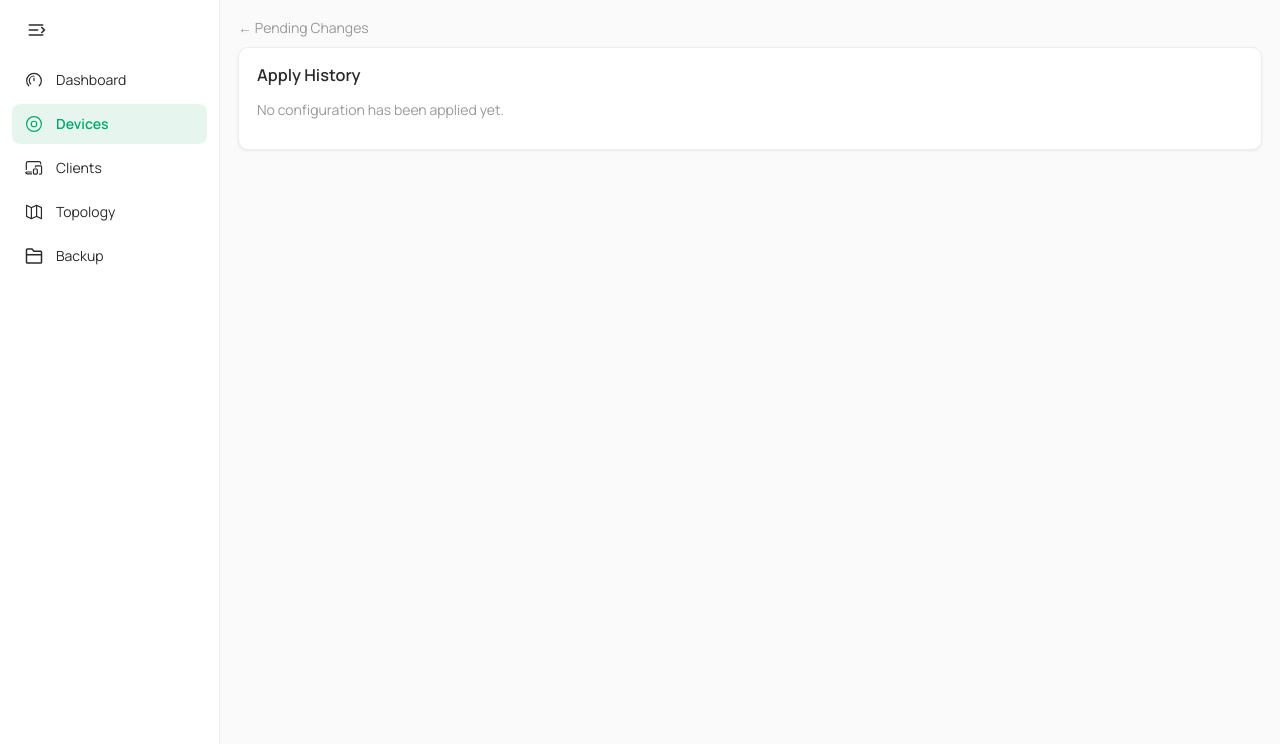
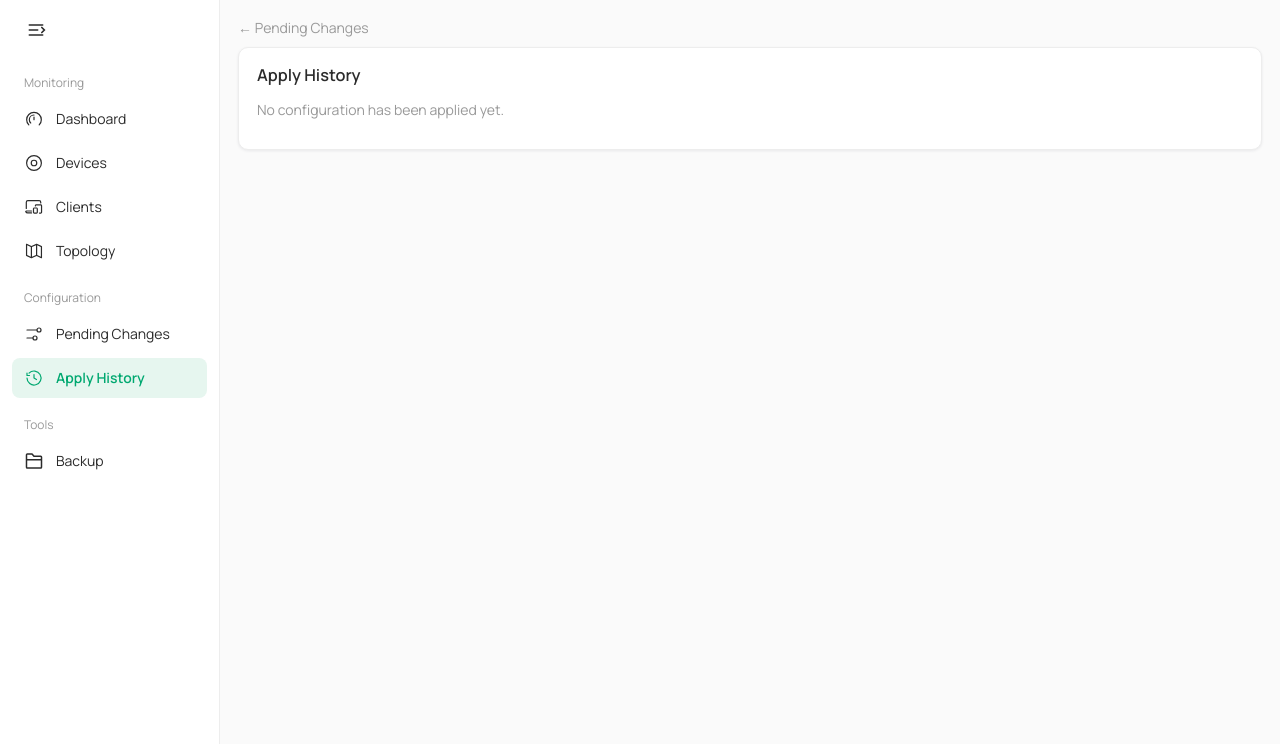
Before and after one commit to nanosonde/hsnc, a Flask app: page /config/history in a window 1280 px wide. Shown: the part 56-800 px from the top of the page. Run offline with Flask 3, Linux system fonts and the light colour scheme; the visitor is signed in with stand-in values (Sample User, id 1); data that the repository does not hold is empty.

Commit message:
feat(web): group sidebar nav into sections
- Add Monitoring / Configuration / Tools section headers in the sidebar
- Add Pending Changes and Apply History items under Configuration
- Section labels collapse to a divider line in the icon-only rail
- Give pending/history their own active markers for nav highlighting

```diff
--- a/src/sdnman/presentation/blueprints/config_bp.py
+++ b/src/sdnman/presentation/blueprints/config_bp.py
@@ -126,7 +126,7 @@ def pending():
     diff = container.get_config_diff.execute()
     plan = container.plan_apply.execute()
     return render_template(
-        "pending_changes.html", diff=diff, plan=plan, active="devices"
+        "pending_changes.html", diff=diff, plan=plan, active="pending"
     )
 
 
@@ -193,4 +193,4 @@ def revert_device(device_id: str):
 def history():
     container = _container()
     events = container.list_apply_history.execute()
-    return render_template("apply_history.html", events=events, active="devices")
+    return render_template("apply_history.html", events=events, active="history")
--- a/src/sdnman/presentation/static/css/app.css
+++ b/src/sdnman/presentation/static/css/app.css
@@ -102,6 +102,12 @@ a:hover { text-decoration: underline; }
 .sidebar .nav-item.active { color: var(--accent); background: var(--accent-tint); }
 .sidebar .nav-item.active .nav-label { font-weight: 600; }
 .sidebar .nav-item svg { width: 20px; height: 20px; flex: none; }
+.sidebar .nav-section {
+  font-size: 12px; color: var(--muted);
+  padding: 0 12px; margin: 14px 0 4px;
+  text-transform: none; white-space: nowrap;
+}
+.sidebar .nav-section:first-of-type { margin-top: 4px; }
 .sidebar .nav-label {
   font-size: 14px; line-height: 1; opacity: 1;
   transition: opacity .12s ease;
@@ -118,6 +124,10 @@ a:hover { text-decoration: underline; }
 .app.nav-collapsed .sidebar-head { justify-content: center; padding: 0; }
 .app.nav-collapsed .sidebar .nav-toggle { margin: 0 auto; }
 .app.nav-collapsed .sidebar .nav-item { justify-content: center; padding: 0; width: 36px; margin: 0 auto; }
+.app.nav-collapsed .sidebar .nav-section {
+  font-size: 0; padding: 0; margin: 10px auto; width: 24px;
+  border-top: 1px solid var(--border);
+}
 .app.nav-collapsed .sidebar .nav-label { opacity: 0; width: 0; overflow: hidden; }
 .app.nav-collapsed .sidebar .nav-badge {
   position: absolute; top: 2px; right: 2px; margin: 0;
--- a/src/sdnman/presentation/templates/base.html
+++ b/src/sdnman/presentation/templates/base.html
@@ -33,6 +33,7 @@
         <svg viewBox="0 0 24 24" fill="none" stroke="currentColor" stroke-width="2" stroke-linecap="round"><path d="M4 6h16M4 12h10M4 18h16"/><path d="M19 9l3 3-3 3"/></svg>
       </button>
     </div>
+    <div class="nav-section">Monitoring</div>
     <a class="nav-item {% if active=='dashboard' %}active{% endif %}" href="{{ url_for('dashboard.index') }}" title="Dashboard">
       <svg viewBox="0 0 20 20" fill="none"><path d="M4.81451 15.8521C3.48744 14.525 2.66663 12.6917 2.66663 10.6666C2.66663 6.61655 5.94986 3.33331 9.99996 3.33331C14.0501 3.33331 17.3333 6.61655 17.3333 10.6666C17.3333 12.6917 16.5125 14.525 15.1854 15.8521" stroke="currentColor" stroke-width="1.2" stroke-linecap="round" stroke-linejoin="round"/><path d="M6.70021 13.9665C5.85571 13.122 5.33337 11.9553 5.33337 10.6667C5.33337 8.08933 7.42271 6 10 6" stroke="currentColor" stroke-width="1.2" stroke-linecap="round"/><path d="M10 10.6667V8" stroke="currentColor" stroke-width="1.2" stroke-linecap="round" stroke-linejoin="round"/></svg>
       <span class="nav-label">Dashboard</span>
@@ -49,6 +50,18 @@
       <svg viewBox="0 0 20 20" fill="none"><path fill-rule="evenodd" clip-rule="evenodd" d="M2.23486 2.79703C2.40721 2.68675 2.62388 2.67191 2.80966 2.75765L7.40447 4.87834L12.3684 2.75094C12.5246 2.684 12.7019 2.68644 12.8562 2.75765L17.6934 4.99021C17.9059 5.08828 18.0419 5.30096 18.0419 5.53499V16.6978C18.0419 16.9024 17.9377 17.0929 17.7653 17.2032C17.593 17.3135 17.3763 17.3283 17.1905 17.2426L12.5957 15.1219L7.63179 17.2493C7.47558 17.3162 7.29831 17.3138 7.144 17.2426L2.30679 15.01C2.0943 14.9119 1.95823 14.6993 1.95823 14.4652V3.30243C1.95823 3.09782 2.0625 2.90731 2.23486 2.79703ZM7.99539 5.93065L12.0048 4.21233V14.0696L7.99539 15.7879V5.93065ZM6.79539 5.91887L3.15823 4.24018V14.0813L6.79539 15.76V5.91887ZM16.8419 15.76L13.2048 14.0813V4.2402L16.8419 5.91889V15.76Z" fill="currentColor"/></svg>
       <span class="nav-label">Topology</span>
     </a>
+
+    <div class="nav-section">Configuration</div>
+    <a class="nav-item {% if active=='pending' %}active{% endif %}" href="{{ url_for('config.pending') }}" title="Pending Changes">
+      <svg viewBox="0 0 20 20" fill="none"><path d="M3 6h10M3 14h6" stroke="currentColor" stroke-width="1.2" stroke-linecap="round"/><circle cx="15" cy="6" r="2" stroke="currentColor" stroke-width="1.2"/><circle cx="11" cy="14" r="2" stroke="currentColor" stroke-width="1.2"/></svg>
+      <span class="nav-label">Pending Changes</span>
+    </a>
+    <a class="nav-item {% if active=='history' %}active{% endif %}" href="{{ url_for('config.history') }}" title="Apply History">
+      <svg viewBox="0 0 20 20" fill="none"><path d="M3 10a7 7 0 1 0 2.05-4.95M3 5v2.5h2.5" stroke="currentColor" stroke-width="1.2" stroke-linecap="round" stroke-linejoin="round"/><path d="M10 6.5V10l2.5 1.5" stroke="currentColor" stroke-width="1.2" stroke-linecap="round" stroke-linejoin="round"/></svg>
+      <span class="nav-label">Apply History</span>
+    </a>
+
+    <div class="nav-section">Tools</div>
     <a class="nav-item {% if active=='backup' %}active{% endif %}" href="{{ url_for('backup.index') }}" title="Backup">
       <svg viewBox="0 0 24 24" fill="none"><g stroke="currentColor" stroke-width="1.8" fill="none" fill-rule="evenodd" stroke-linejoin="round"><path d="M3 4.444c0-.521.424-.944.947-.944h5.685L12 6.333h8.053c.523 0 .947.423.947.945v12.278a.946.946 0 0 1-.947.944H3.947A.946.946 0 0 1 3 19.556V4.444ZM3 10.367h18"/></g></svg>
       <span class="nav-label">Backup</span>
```
